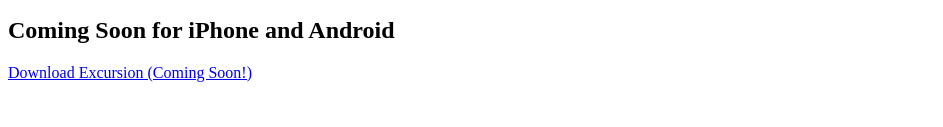
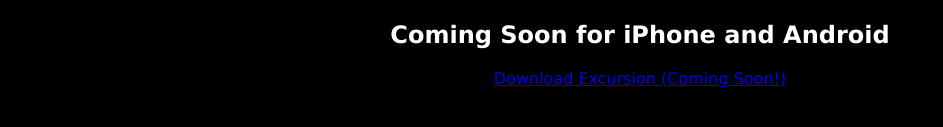
Before and after one commit to jrgibb/excursion, a plain HTML site: page index.html in a window 1280 px wide. Shown: the part 996-1123 px from the top of the page, without its empty margins (0-943 px from the left). Before the commit the page ends 1094 px from the top, so only its background shows below. Drawn offline with Linux system fonts and the light colour scheme.

Commit message:
Add css Body and white font and excursion text at bottom right

```diff
--- a/index.html
+++ b/index.html
@@ -7,15 +7,23 @@
   <body>
     <h1>Discover hidden places in the world around you</h1>
     <p> <a class="cta" href="#">Download Excursion (Coming Soon!)</a></p>
+
     <video autoplay muted loop>
       <source src="https://s3.amazonaws.com/codecademy-content/programs/freelance-one/excursion/videos/excursion.mp4" type="video/mp4">
     </video>
+
     <h2>Your personal travel guide</h2>
     <p>Excursion remembers places you like, and recommends new points of interest around you.</p>
+
     <p><img src="https://s3.amazonaws.com/codecademy-content/programs/freelance-one/excursion/images/camp.jpg" alt=""></p>
+
     <p><img class="app" src="https://s3.amazonaws.com/codecademy-content/programs/freelance-one/excursion/images/phone.png"></p>
+
     <h2>Coming Soon for iPhone and Android</h2>
     <p> <a class="cta" href="#">Download Excursion (Coming Soon!)</a></p>
 
+  <div class="footer">
+    <p>© Excursion</p>
+  </div>
   </body>
 </html>
--- a/resources/css/style.css
+++ b/resources/css/style.css
@@ -0,0 +1,9 @@
+body{
+  font-family: Verdana, sans-serif;
+  Text-align: center;
+  background-color: black;
+}
+h1,
+h2{
+  color: white;
+}
```
